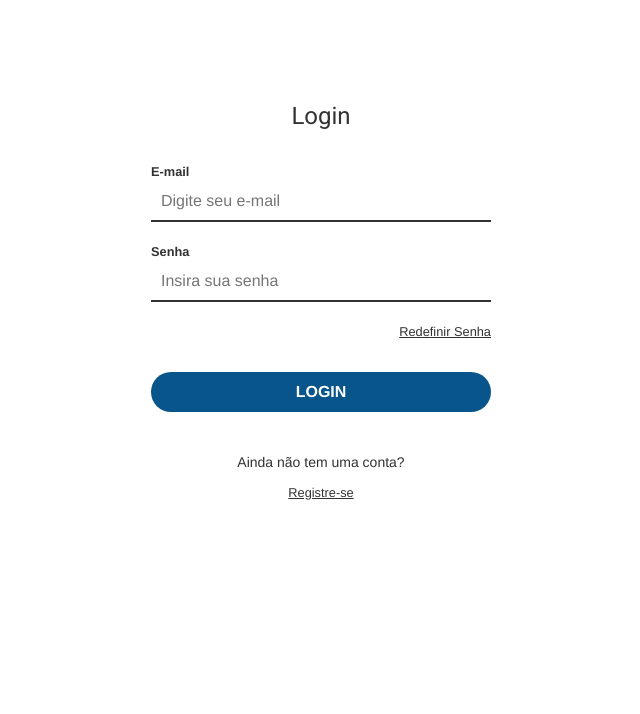
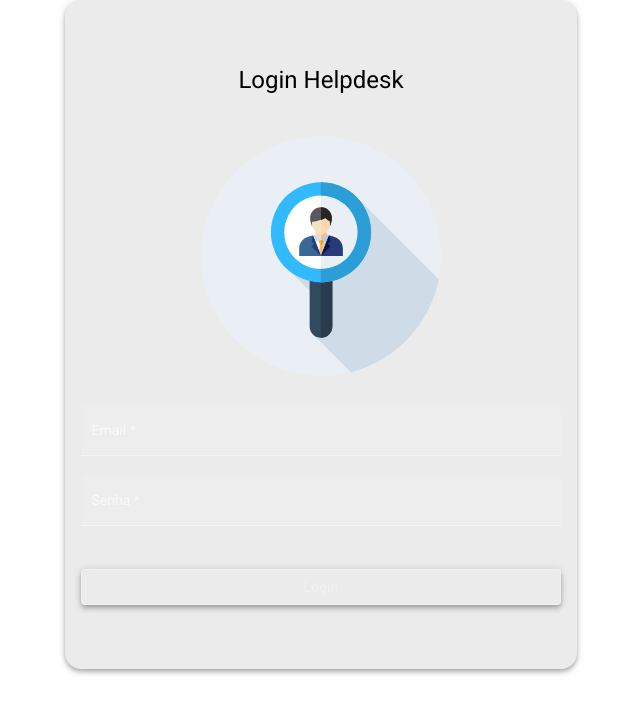
Before and after one commit to saulocapistrano/HelpDesk-Front, an Angular app: page /login in a window 1280 px wide. Shown: the top 714 px of the page, without its empty margins (319-959 px from the left). Built offline with nearby package versions, Linux system fonts and the light colour scheme.

Commit message:
validação para ligin criada

```diff
--- a/src/app/components/login/login.component.css
+++ b/src/app/components/login/login.component.css
@@ -1,81 +1,27 @@
-/* registro geral*/
-/* Fazendo primeiro um resete em tudo, zerando margens, bordas e etc...*/
-*{
-    margin: 0%;
-    padding: 0%;
-    box-sizing: border-box;
-    font-family:  Helvetica;
-    color: #323232;
-    border: none;
+.form{
+    width: 30rem;
+    margin: auto;
+    text-align: center;
+    background-color: rgb(235 235 235);
+    padding: 4rem 1rem;
+    border-radius: 1rem;
 
 }
-
-textarea :focus, input :focus{
-    outline: none;
-}
-a{
-    font-size: .8rem;
-}
-a :hover{
-    color: #08558B;
-}
-/* container do login*/
-#login-container{
-    background-color: #fff;
-    width: 400px;
-    margin-left: auto;
-    margin-right: auto;
-    padding: 20px 30px;
-    margin-top: 10vh;
-    border-radius: 12px;
+h1{
+    width: 100%;
     text-align: center;
 }
-/* formulário*/
-form{
-    margin-top: 30px;
-    margin-bottom: 40px;
-}
-label, input{
-    display: block;
-    width: 100%;
-    text-align: left;
-}
-label{
-    font-weight: bold;
-    font-size: .8rem;
-}
-input{
-    border-bottom: 2px solid #323232;
-    padding: 10px;
-    font-size: 1rem;
-    margin-bottom: 20px;
-}
-input :focus{
-    border-bottom: 2px solid #85558B;
-}
-#forgot-pass{
-    text-align: right;
-    display: block;
-}
-input[type="submit"]{
-    text-align: center;
-    text-transform: uppercase;
-    font-weight: bold;
-    border: none;
-    height: 40px;
-    border-radius: 20px;
-    margin-top: 30px;
-    color: #fff;
-    background-color: #08558B;
-    cursor: pointer;
-}
-input[type="submit"] :hover{
-    color: #1b223c;
-    transition: 5s;
+
+img{
+height: 15rem;
+width: 100%;
+margin: 1.5rem auto 1.5rem auto;
 }
 
-/* registar*/
-#register-container p{
-    margin-bottom: 10px;
+.full-width{
+    width: 100%;
+}
+button{
+    margin-top: 1.5rem;
 
 }
--- a/src/app/components/login/login.component.html
+++ b/src/app/components/login/login.component.html
@@ -1,35 +1,24 @@
-<!DOCTYPE html>
-<html lang="pt-br">
-<head>
-    <meta charset="UTF-8">
-    <meta http-equiv="X-UA-Compatible" content="IE=edge">
-    <meta name="viewport" content="width=device-width, initial-scale=1.0">
-    <title>Login<h2>HelpDesk</h2></title>
+    <form class="form mat-elevation-z4">
+        <h1>Login Helpdesk</h1>
+        <img src="assets/img/human.svg" alt="login">
+        <mat-form-field class="full-width" appearance="fill">
+          <mat-label>Email</mat-label>
+          <input
+          [formControl]="email"
+          required="*"
+          [(ngModel)]="creds.email"
+          name="email"
+          matInput placeholder="Ex. exemplo@email.com" >
+        </mat-form-field>
 
-    <link rel="stylesheet" href="https://cdn.jsdelivr.net/npm/@fortawesome/fontawesome-free@5.15.4/css/fontawesome.min.css">
-    <link rel="stylesheet" href="login.component.css">
-</head>
-<body>
-    <div id="login-container">
-        <h1>Login</h1>
-        <form action="">
-            <label for="email" >E-mail</label>
-            <input type="email" id="email" name="email" placeholder="Digite seu e-mail" autocomplete="off" >
-            <label for="password">Senha</label>
-            <input type="password" name="password" id="password" placeholder="Insira sua senha">
-            <a href="#" id="forgot-pass">Redefinir Senha</a>
-            <input type="submit" value="Login">
-
-        </form>
-
-        <div id="register-container">
-            <p>Ainda não tem uma conta?</p>
-            <a href="#">Registre-se</a>
-
-
-        </div>
-
-    </div>
-
-</body>
-</html>
+        <mat-form-field class="full-width" appearance="fill">
+            <mat-label>Senha</mat-label>
+            <input
+            [formControl]="senha"
+            required="*"
+            [(ngModel)]="creds.senha"
+            name="senha" type="password"
+            matInput placeholder="Ex. 123#za" >
+          </mat-form-field>
+          <button [disabled]="!validaCampos()" class="full-width mat-elevation-z4"  mat-stroked-button color="primary">Login</button>
+    </form>
--- a/src/app/components/login/login.component.ts
+++ b/src/app/components/login/login.component.ts
@@ -1,4 +1,6 @@
 import { Component, OnInit } from '@angular/core';
+import { FormControl, Validators } from '@angular/forms';
+import { Credenciais } from 'src/app/models/credenciais';
 
 @Component({
   selector: 'app-login',
@@ -7,9 +9,23 @@
 })
 export class LoginComponent implements OnInit {
 
+  creds: Credenciais ={
+    email: '',
+    senha: ''
+  }
+  email = new FormControl(null, Validators.email);
+  senha = new FormControl(null, Validators.minLength(3));
+
   constructor() { }
 
   ngOnInit(): void {
   }
 
+  validaCampos(): boolean{
+    if(this.email.valid && this.senha.valid){
+      return true;
+    }else{
+      return false;
+    }
+  }
 }
--- /dev/null
+++ b/src/app/models/credenciais.ts
@@ -0,0 +1,4 @@
+export interface Credenciais{
+    email: string;
+    senha: string;
+}
```
